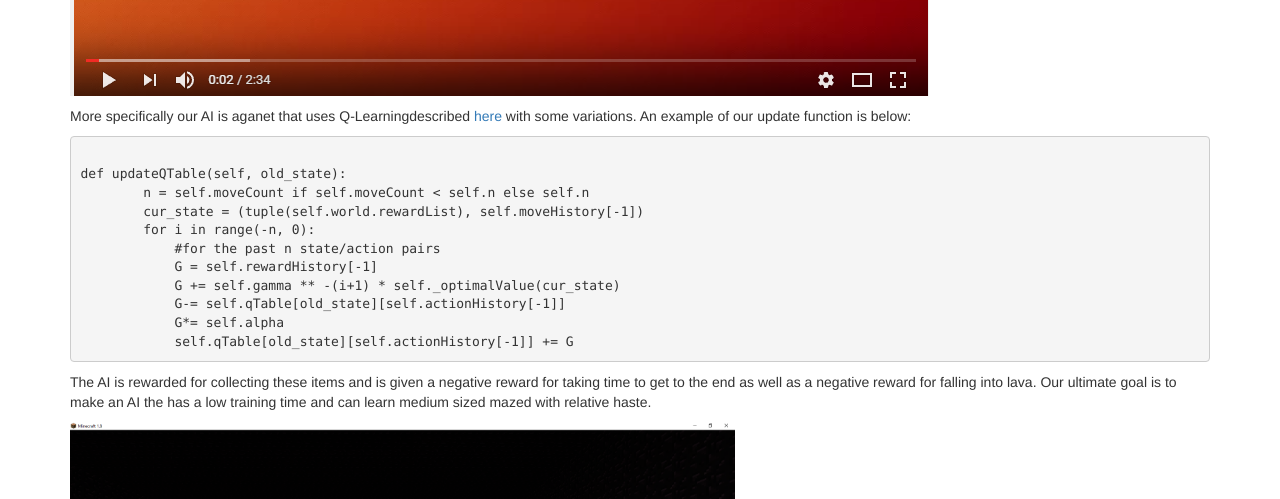
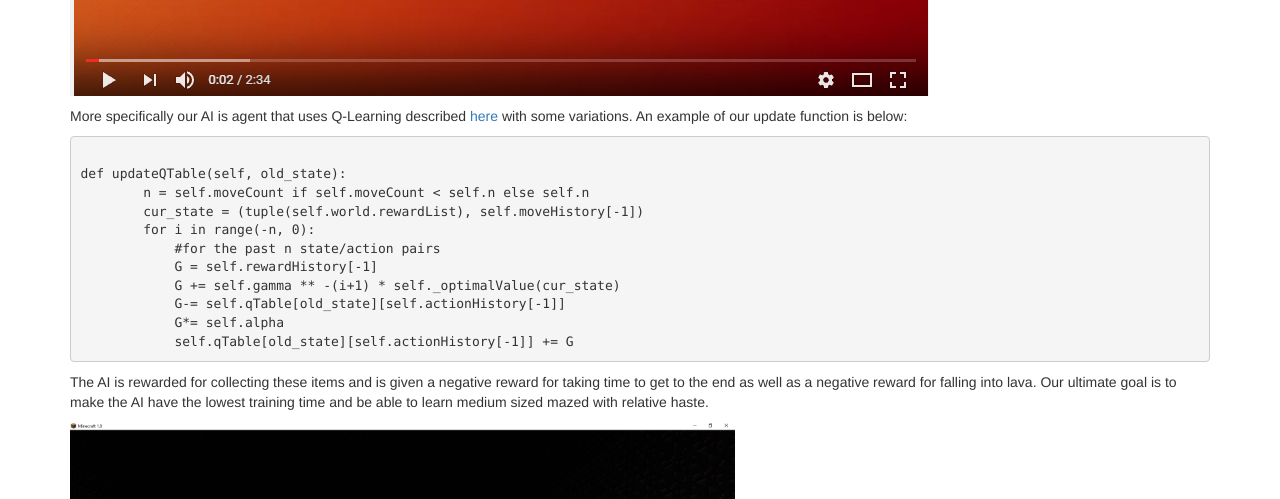
Before and after one commit to Frozen-Herring/CS-175, a Jekyll site: the page built from docs/index.md, in a window 1280 px wide and 900 px high, scrolled down 615 px. Shown: the part 152-651 px from the top of the window. Built offline with Jekyll 4.4.1, drawn with Linux system fonts in a browser that asks for light colours.

Commit message:
Update index.md

````diff
--- a/docs/index.md
+++ b/docs/index.md
@@ -17,7 +17,7 @@ For our project, we chose to create a reinforcement learning AI that can efficie
 
 
 
-More specifically our AI is aganet that uses Q-Learningdescribed [here](https://en.wikipedia.org/wiki/Q-learning) with some variations. An example of our update function is below:
+More specifically our AI is agent that uses Q-Learning described [here](https://en.wikipedia.org/wiki/Q-learning) with some variations. An example of our update function is below:
 
 ```python
 
@@ -35,7 +35,7 @@ def updateQTable(self, old_state):
 
 
 The AI is rewarded for collecting these items and is given a negative reward for taking time to get to the end as well as a negative reward for falling into lava.
-Our ultimate goal is to make an AI the has a low training time and can learn medium sized mazed with relative haste.
+Our ultimate goal is to make the AI have the lowest training time and be able to learn medium sized mazed with relative haste.
 
 ![](Maze1.png){:height="360px" :width="640px"}
 ![](Maze2.png){:height="360px" :width="640px"}
````
